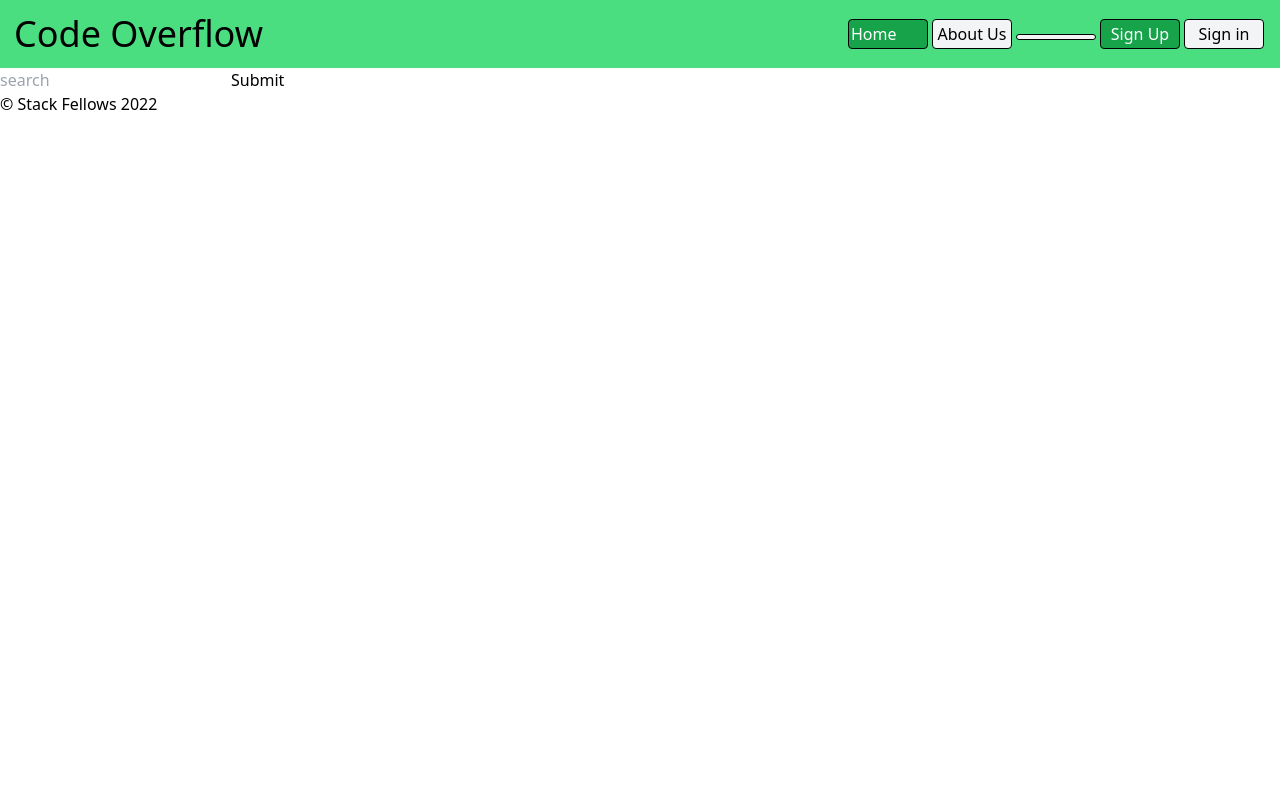
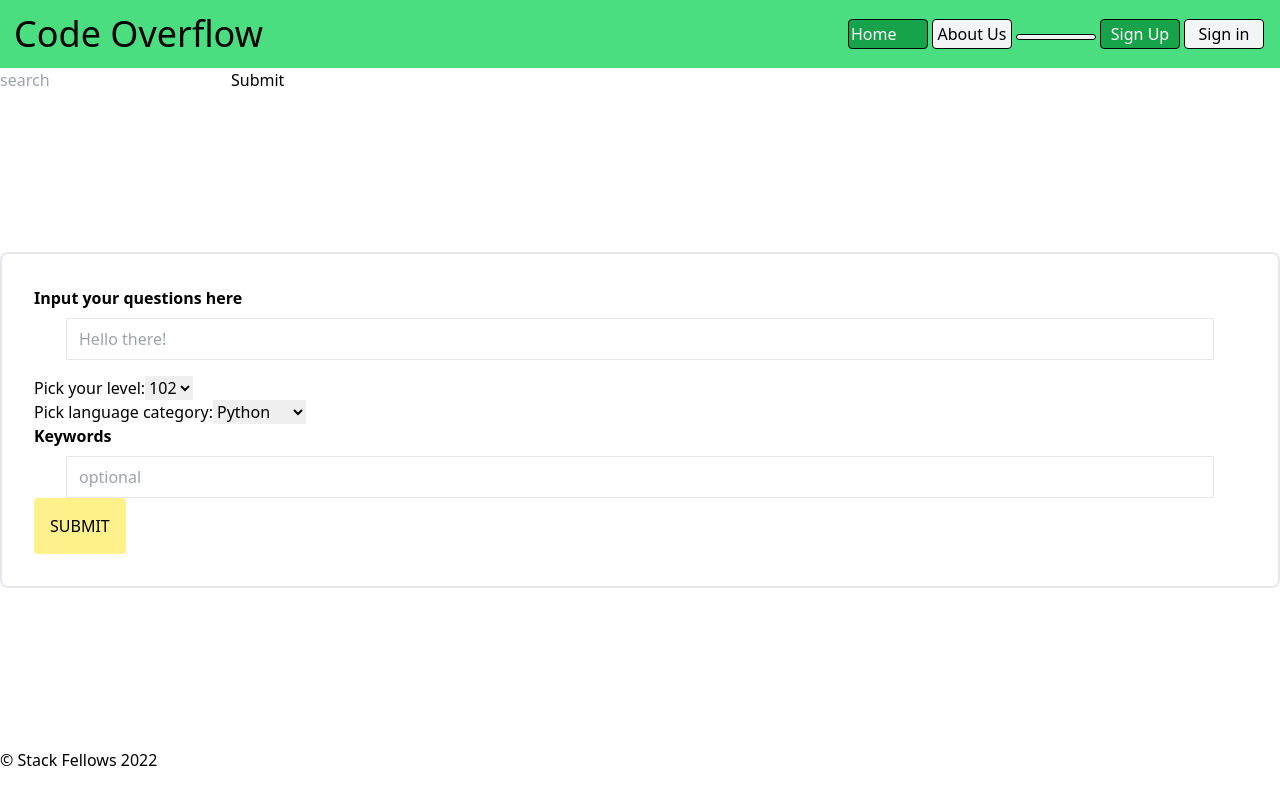
Before and after one commit to welly091/overflow-front, a Next.js app: page / in a window 1280 px wide. Built offline with nearby package versions, Linux system fonts and the light colour scheme.

Commit message:
question form added to components

```diff
--- /dev/null
+++ b/components/Form.js
@@ -0,0 +1,75 @@
+import {useState} from 'react'
+
+export default function QuestionForm({onCreate}) {
+
+    const initialValues = {
+        question: '',
+        category: '',
+        level: '',
+        keywords: 'optional',
+    };
+
+    const [values, setValues] = useState(initialValues);
+
+    function submitHandler(event) {
+        event.preventDefault();
+        const reshapedData = reshapeData()
+        onCreate(reshapedData);
+        setValues(initialValues)
+    }
+
+    function inputChangeHandler(event) {
+        let {name, value, type} = event.target;
+
+        if (type === "number") {
+            value = parseFloat(value);
+        }
+        setValues({...values, [name]: value});
+    }
+
+    return (
+        <form
+            className="grid-cols-20 gap-4 p-8 mx-auto my-40  bg-white-200 border-2 border-grey-400 rounded-lg text-md gap-x-8"
+            onSubmit={submitHandler}>
+            <div className="flex flex-col col-span-2 mb-4 ">
+                <label className="mb-2 font-bold text-grey-darkest" htmlFor="question">Input your questions
+                    here </label>
+
+                <input className="px-3 py-2 mx-8 border text-grey-darkest" type="text" name="question" id="question"
+                       value={values.question} onChange={inputChangeHandler} placeholder="Hello there!"/>
+            </div>
+            Pick your level:
+            <select name='level mb-2 font-bold  text-grey-darkest" htmlFor="level'>
+                <option value="102 justify-center">102</option>
+                <option value="201">201</option>
+                <option value="201">301</option>
+                <option value="401">401</option>
+            </select>
+            <br></br>
+            Pick language category:
+            <select name='level mb-2 font-bold  text-grey-darkest" htmlFor="level'>
+                <option value="102 justify-center">Python</option>
+                <option value="201">Javascirpt</option>
+                <option value="201">C#</option>
+                <option value="401">Java</option>
+            </select>
+            <FormInputSection>
+                <label className="mb-2 font-bold text-grey-darkest" htmlFor="avg">Keywords</label>
+                <input className="px-3 py-2 mx-8 border text-grey-darkest" type="text" name="keyword" id="keyword"
+                       onChange={inputChangeHandler} placeholder="optional"/>
+            </FormInputSection>
+
+            <button className="p-4 uppercase bg-yellow-200 rounded text-emerald hover:bg-red-100" type="submit">Submit
+            </button>
+
+        </form>
+    );
+}
+
+function FormInputSection({children}) {
+    return (
+        <div className="flex flex-col justify-between">
+            {children}
+        </div>
+    );
+}
--- a/components/Main.js
+++ b/components/Main.js
@@ -6,5 +6,6 @@ return  (
     </label>
     <button type='submit' className=''>Submit</button>
   </form>
+
   );
 }
--- a/package.json
+++ b/package.json
@@ -9,7 +9,7 @@
     "lint": "next lint"
   },
   "dependencies": {
-    "next": "12.3.0",
+    "next": "^12.3.0",
     "react": "18.2.0",
     "react-dom": "18.2.0"
   },
--- a/pages/about-us.js
+++ b/pages/about-us.js
@@ -2,6 +2,7 @@ import Header from '../components/Header';
 import Footer from '../components/Footer';
 import Image from 'next/image'
 import Gary from '../images/test.jpg'
+import
 
 export default function AboutUs() {
     return (
--- a/pages/index.js
+++ b/pages/index.js
@@ -1,13 +1,16 @@
 import Header from '../components/Header';
 import Main from '../components/Main';
 import Footer from '../components/Footer';
+import QuestionForm from "../components/Form";
 
 export default function Home() {
   return (
     <>
       <Header/>
       <Main/>
+        <QuestionForm/>
       <Footer/>
+
     </>
   )
 }
```
Also changed, not shown: 2 other files (tests, documents, lock files or other folders).
